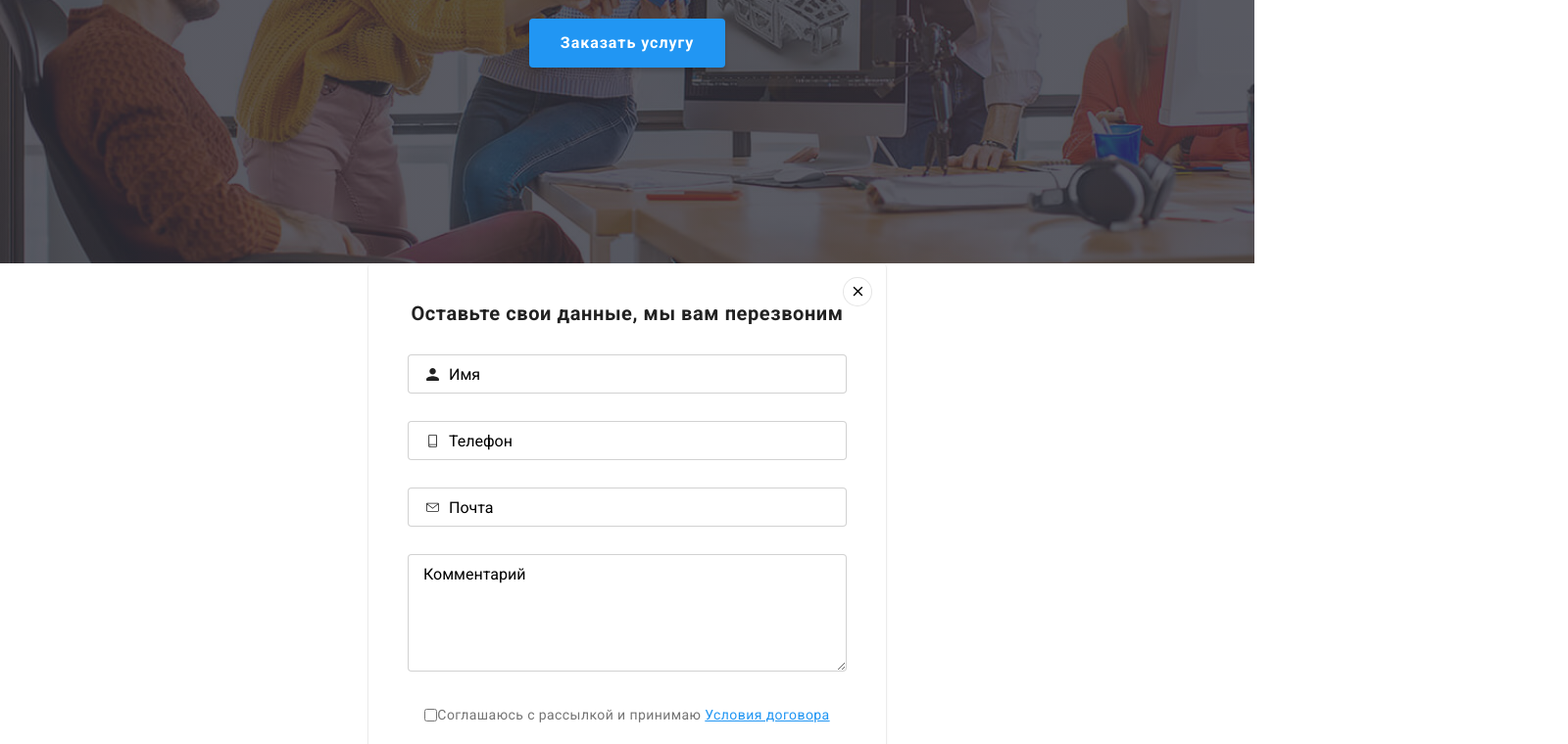
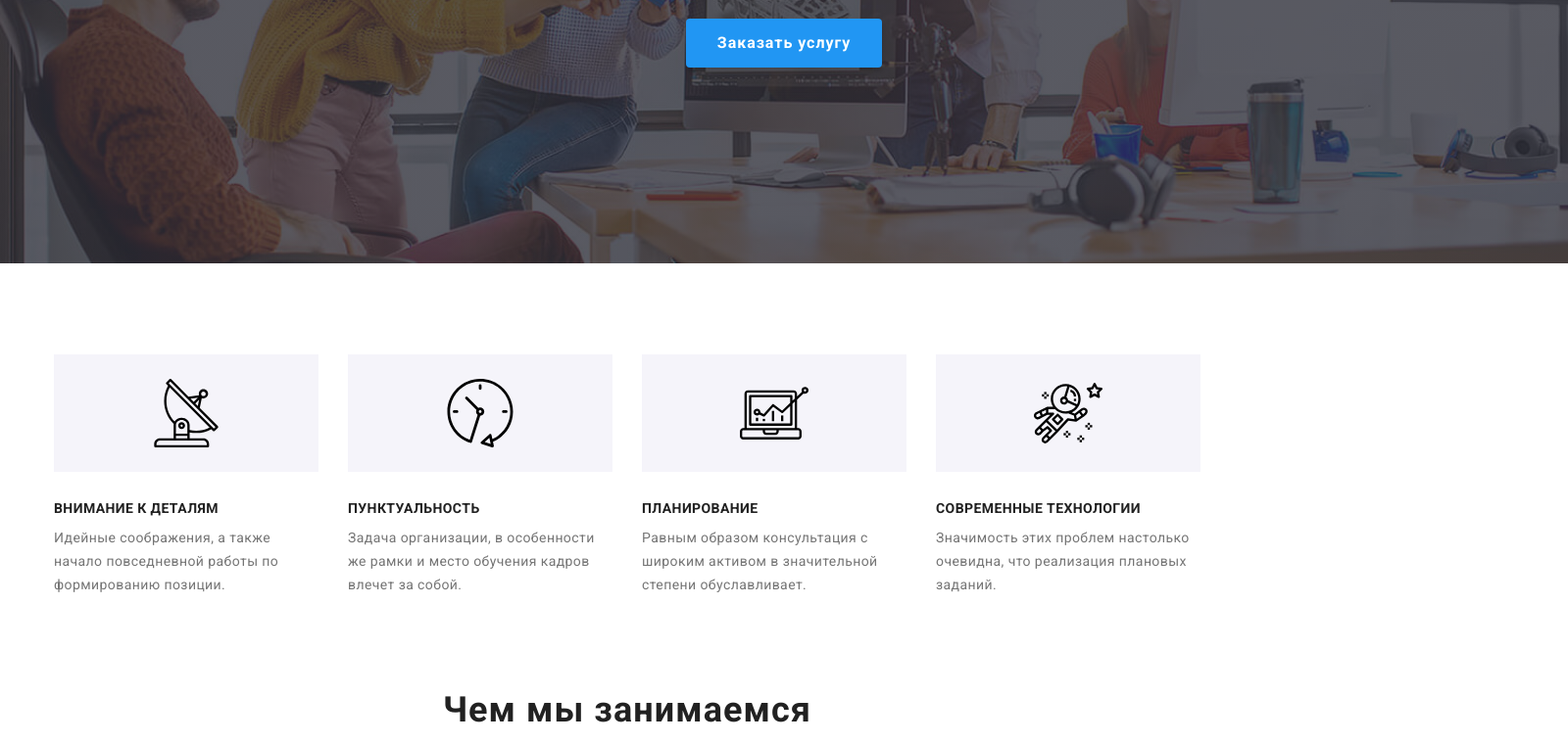
Before and after one commit to Korotenko17/goit-markup-hw-06, a plain HTML site: page index.html in a window 1280 px wide. Shown: the part 409-1169 px from the top of the page at 98% size, 1600 px wide, since content can reach past the window. Drawn offline with Linux system fonts and the light colour scheme; a script that the page names is missing.

Commit message:
модал

```diff
--- a/css/style.css
+++ b/css/style.css
@@ -897,21 +897,34 @@ img {
 
 /*Modal*/
 
-/* .hidden {
+.section-hero {
+    width: 1600px;
+    position: relative;
+    margin-right: auto;
+    margin-left: auto;
+}
+
+.form {
     position: absolute;
-    opacity: 1;
-} */
+    top: 140px;
+    right: 536px;
+}
 
+.is-hidden {
+    visibility: hidden;
+    opacity: 0;
+    pointer-events: none;
+}
 
 .modal-form {
     position: relative;
     padding: 40px;
-    margin-right: auto;
-    margin-left: auto;
     width: 528px;
     height: 581px;
     background: #FFFFFF;
-    box-shadow: 0px 1px 3px rgba(0, 0, 0, 0.12), 0px 1px 1px rgba(0, 0, 0, 0.14), 0px 2px 1px rgba(0, 0, 0, 0.2);
+    box-shadow: 0px 1px 3px rgba(0, 0, 0, 0.12),
+    0px 1px 1px rgba(0, 0, 0, 0.14),
+    0px 2px 1px rgba(0, 0, 0, 0.2);
     border-radius: 4px;
     display: flex;
     flex-direction: column;
--- a/index.html
+++ b/index.html
@@ -55,7 +55,7 @@
 
         <!--Герой-->
 
-            <section >
+            <section class="section-hero">
                 <div class="hero">
                     <div class="hero-container">
                         <h1 class="hero-title">эффективные решения <br> для вашего бизнеса</h1>
@@ -63,6 +63,7 @@
                     </div>
                 </div>
 
+                <div class="form">
                     <form class="modal-form is-hidden" data-modal>
 
                         <h2 class="form-title">Оставьте свои данные, мы вам перезвоним</h2>
@@ -109,6 +110,8 @@
                             </svg>
                         </button>
                     </form>
+                </div>
+
             </section>
         <!--О нас-->
 
```
Also changed, not shown: js/modal.js (renamed from js/model.js). Lines whose indentation alone changed are shown as unchanged.
